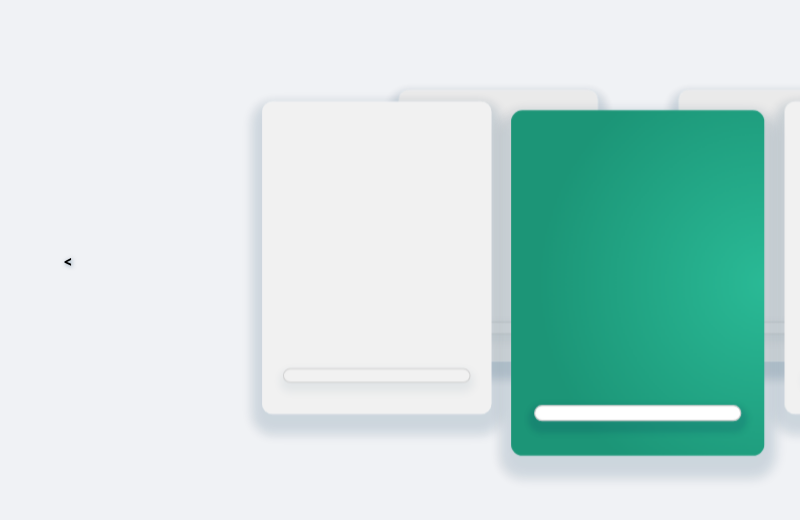
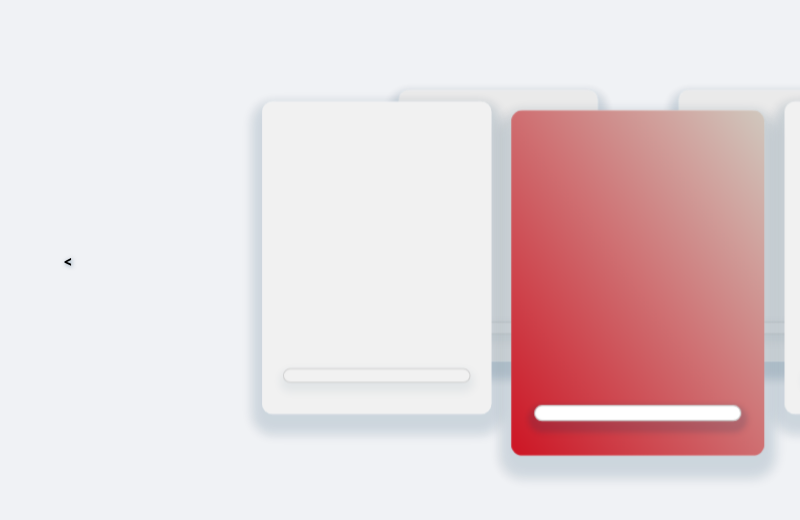
Before and after one commit to linhdhng/SBA-316, a plain HTML site: page SBA 316/index.html in a window 1280 px wide. Shown: the full height of the page, 0-800 px from the left. Drawn offline with Linux system fonts and the light colour scheme.

Commit message:
Update style.css

```diff
--- a/SBA 316/style.css
+++ b/SBA 316/style.css
@@ -94,8 +94,7 @@
     content: none;
   }
   .card-carousel .inner-carousel > div.front {
-    background-color: #1C9577;
-    background-image: radial-gradient(circle 200px at center right, #2ABA96, #1C9577);
+    background-image: linear-gradient(to top right, #cd1524, #d1c9bf);
     color: #fff;
   }
   .card-carousel .inner-carousel > div.front a {
```
